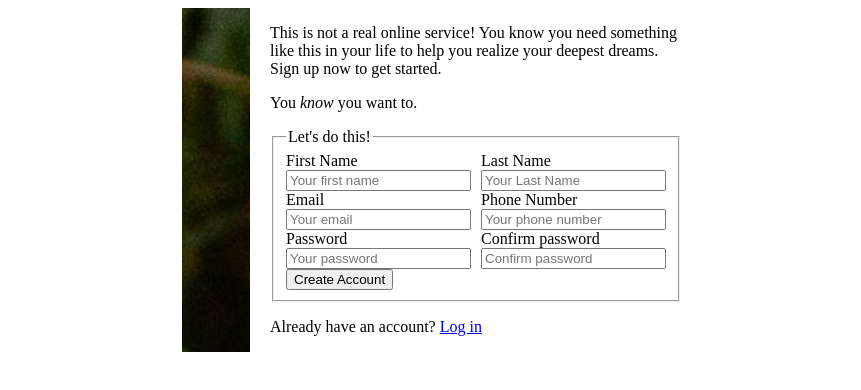
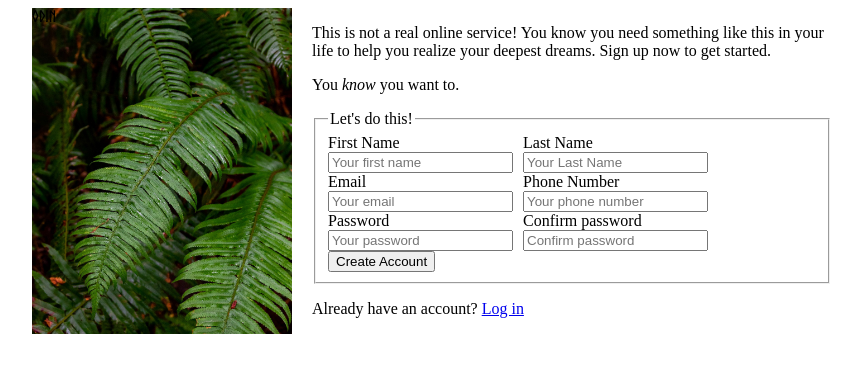
Before and after one commit to raivydassimenas/sign-up-form, a plain HTML site: page index.html in a window 1280 px wide. Shown: the whole page, without its empty margins (208-1069 px from the left). Drawn offline with Linux system fonts and the light colour scheme.

Commit message:
Fix left image

```diff
--- a/index.html
+++ b/index.html
@@ -12,7 +12,7 @@
 <body>
     <div class="wrapper">
     <aside>
-        <logo></logo>
+        <div class="logo">ODIN</div>
     </aside>
     <main>
         <div class="main-content">
--- a/styles.css
+++ b/styles.css
@@ -1,14 +1,27 @@
+@font-face {
+    font-family: 'Norse Bold';
+    src: url('./Norse-Bold.otf')
+}
+
+.logo {
+    font-family: 'Norse Bold';
+    color: #000000;
+    background-size: cover;
+    background-repeat: no-repeat;
+}
+
 .wrapper {
     display: flex;
-    width: 500px;
+    width: 800px;
     gap: 20px;
     margin: auto;
 }
 
 aside {
     flex: 1 1 auto;
-    background-image: url("halie-west-25xggax4bSA-unsplash.jpg");
-    width: 200px;
+    background: url("./halie-west-25xggax4bSA-unsplash.jpg") no-repeat top left;
+    width: 400px;
+    background-size: cover;
 }
 
 main {
@@ -16,6 +29,7 @@ main {
     display: flex;
     flex-direction: column;
     justify-content: center;
+    width: 800px;
 }
 
 .input-elem {
```
